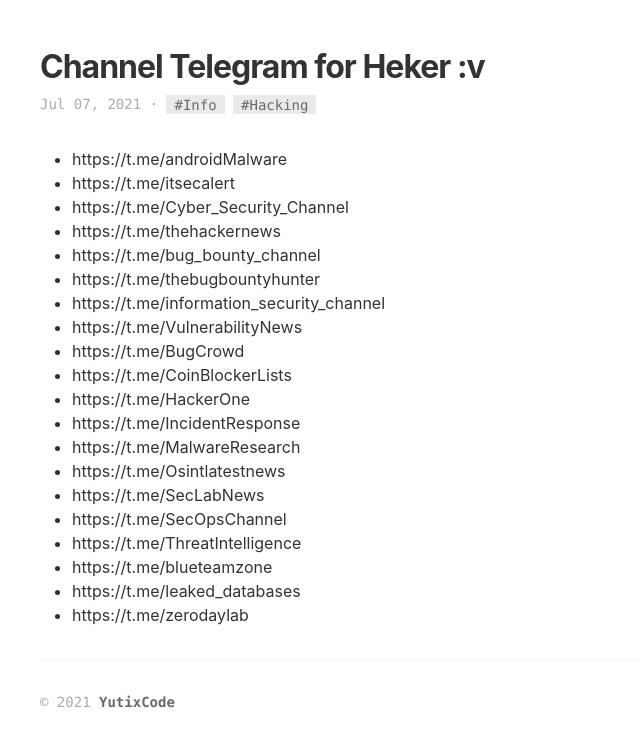
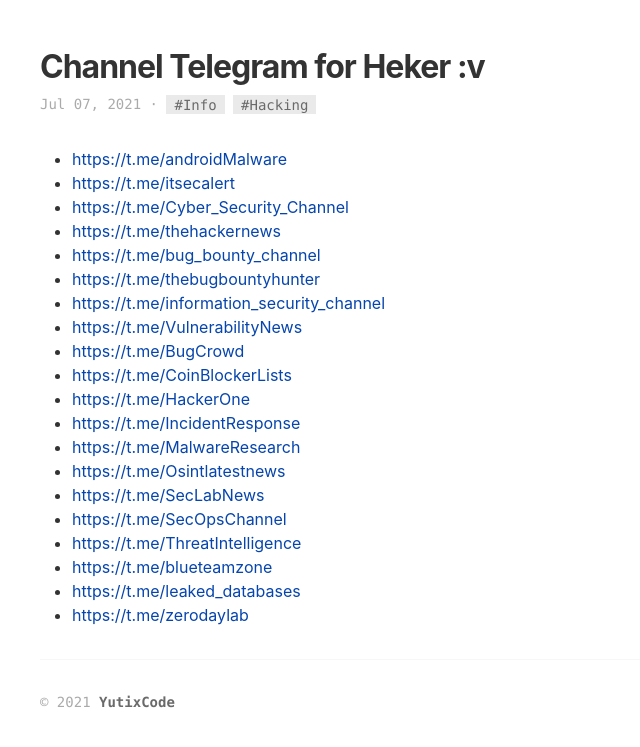
Before and after one commit to Yutixcode/Yutixcode.github.io, a Jekyll site: the page built from _posts/2021-07-07-channel-heker-telegram.md, in a window 1280 px wide. Shown: the top 747 px of the page, without its empty margins (0-640 px from the left). Built offline with Jekyll 4.4.1, drawn with Linux system fonts in a browser that asks for light colours; comment, search, counter and statistics services are not loaded.

Commit message:
Update 2021-07-07-channel-heker-telegram.md

```diff
--- a/_posts/2021-07-07-channel-heker-telegram.md
+++ b/_posts/2021-07-07-channel-heker-telegram.md
@@ -5,23 +5,23 @@
 comment: false
 ---
 
-- https://t.me/androidMalware
-- https://t.me/itsecalert
-- https://t.me/Cyber_Security_Channel
-- https://t.me/thehackernews
-- https://t.me/bug_bounty_channel
-- https://t.me/thebugbountyhunter
-- https://t.me/information_security_channel
-- https://t.me/VulnerabilityNews
-- https://t.me/BugCrowd
-- https://t.me/CoinBlockerLists
-- https://t.me/HackerOne
-- https://t.me/IncidentResponse
-- https://t.me/MalwareResearch
-- https://t.me/Osintlatestnews
-- https://t.me/SecLabNews
-- https://t.me/SecOpsChannel
-- https://t.me/ThreatIntelligence
-- https://t.me/blueteamzone
-- https://t.me/leaked_databases
-- https://t.me/zerodaylab
+- <https://t.me/androidMalware>
+- <https://t.me/itsecalert>
+- <https://t.me/Cyber_Security_Channel>
+- <https://t.me/thehackernews>
+- <https://t.me/bug_bounty_channel>
+- <https://t.me/thebugbountyhunter>
+- <https://t.me/information_security_channel>
+- <https://t.me/VulnerabilityNews>
+- <https://t.me/BugCrowd>
+- <https://t.me/CoinBlockerLists>
+- <https://t.me/HackerOne>
+- <https://t.me/IncidentResponse>
+- <https://t.me/MalwareResearch>
+- <https://t.me/Osintlatestnews>
+- <https://t.me/SecLabNews>
+- <https://t.me/SecOpsChannel>
+- <https://t.me/ThreatIntelligence>
+- <https://t.me/blueteamzone>
+- <https://t.me/leaked_databases>
+- <https://t.me/zerodaylab>
```
